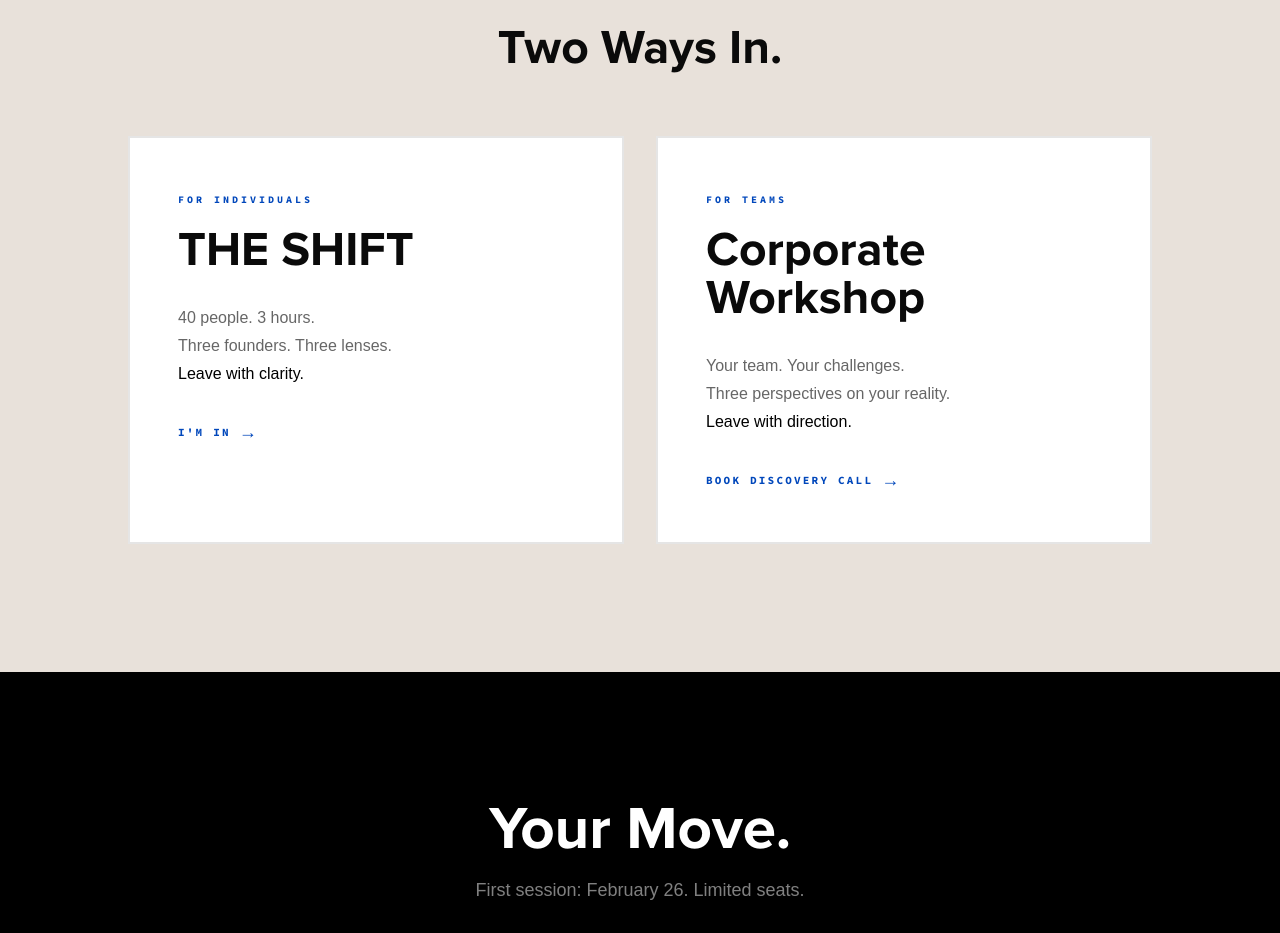
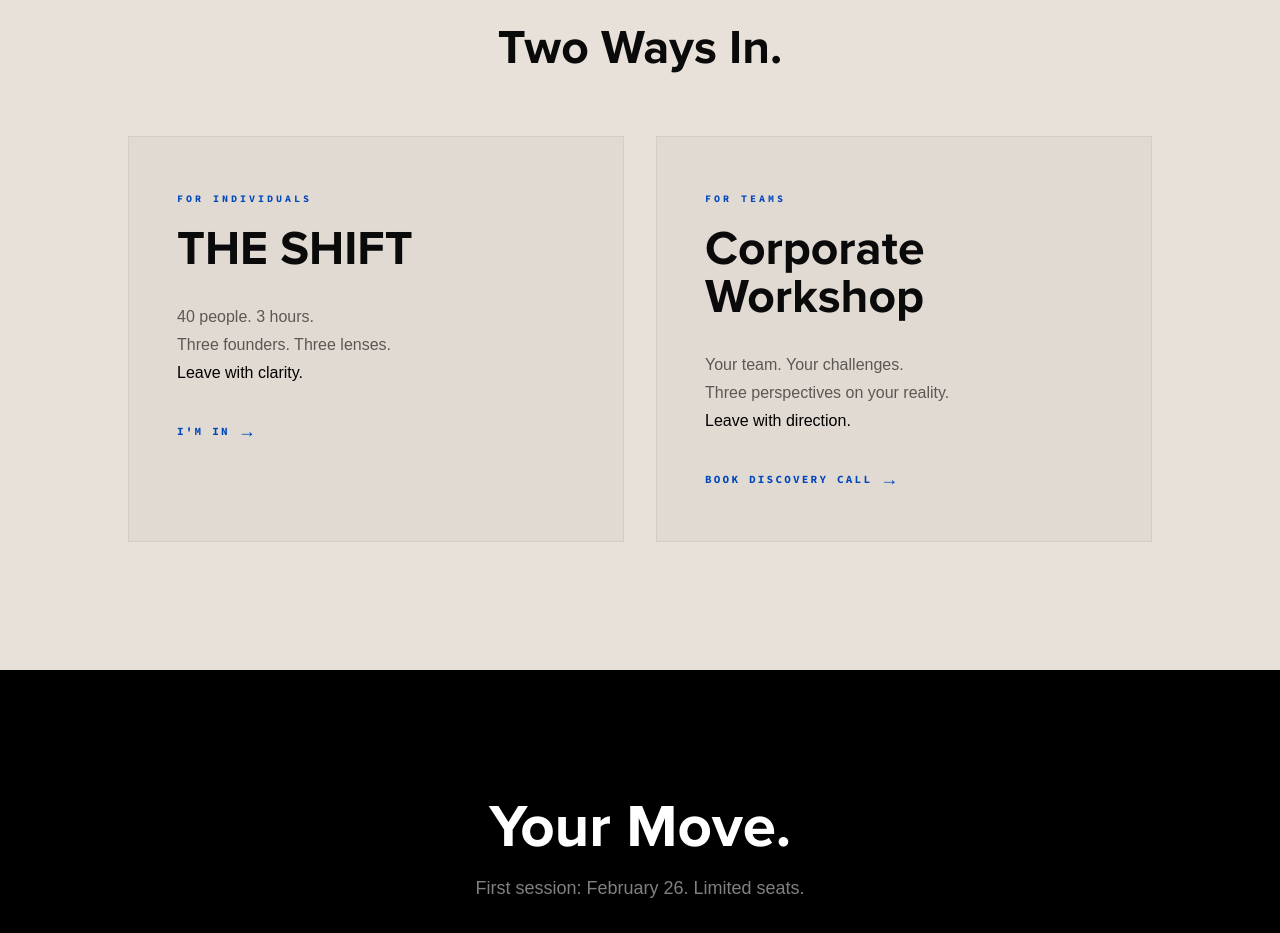
Before and after one commit to princeofwellness/researchlab, a Next.js app: page / in a window 1280 px wide. Shown: the part 1240-2173 px from the top of the page. Built offline with nearby package versions, Linux system fonts and the light colour scheme; a web font is replaced by a local one.

Commit message:
homepage: soften path cards — drop hard white bg, blend with warm beige

```diff
--- a/src/app/page.tsx
+++ b/src/app/page.tsx
@@ -232,7 +232,7 @@ export default function HomePage() {
                         >
                             <Link
                                 href="/public"
-                                className="block h-full p-8 md:p-12 border-2 border-black/10 bg-white hover:border-[#0047BB] transition-all group"
+                                className="block h-full p-8 md:p-12 border border-black/[0.06] bg-black/[0.03] hover:border-[#0047BB]/30 transition-all group"
                             >
                                 <span className="text-[10px] font-code-brand font-bold uppercase tracking-[0.3em] text-[#0047BB]">
                                     {t.paths.individual.label}
@@ -260,7 +260,7 @@ export default function HomePage() {
                         >
                             <Link
                                 href="/corporate"
-                                className="block h-full p-8 md:p-12 border-2 border-black/10 bg-white hover:border-[#0047BB] transition-all group"
+                                className="block h-full p-8 md:p-12 border border-black/[0.06] bg-black/[0.03] hover:border-[#0047BB]/30 transition-all group"
                             >
                                 <span className="text-[10px] font-code-brand font-bold uppercase tracking-[0.3em] text-[#0047BB]">
                                     {t.paths.team.label}
```
